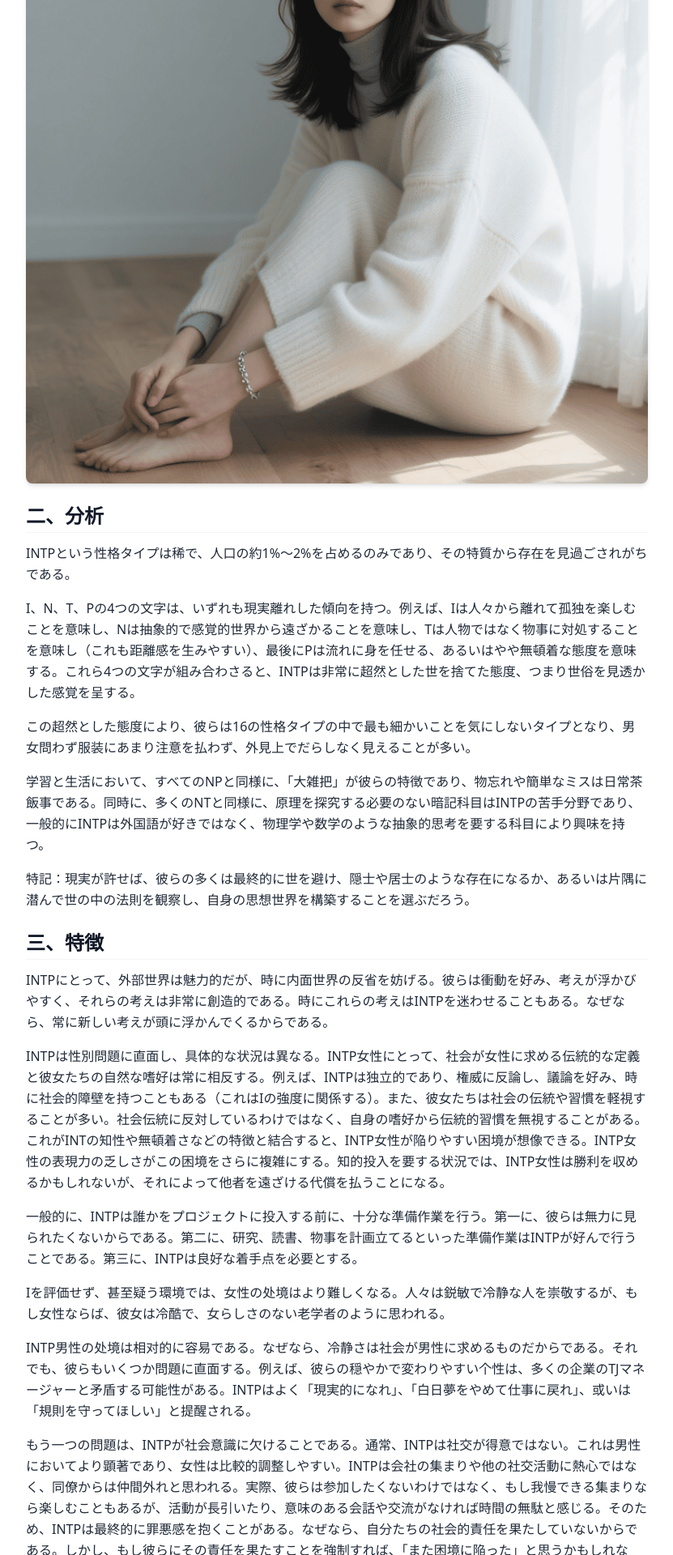
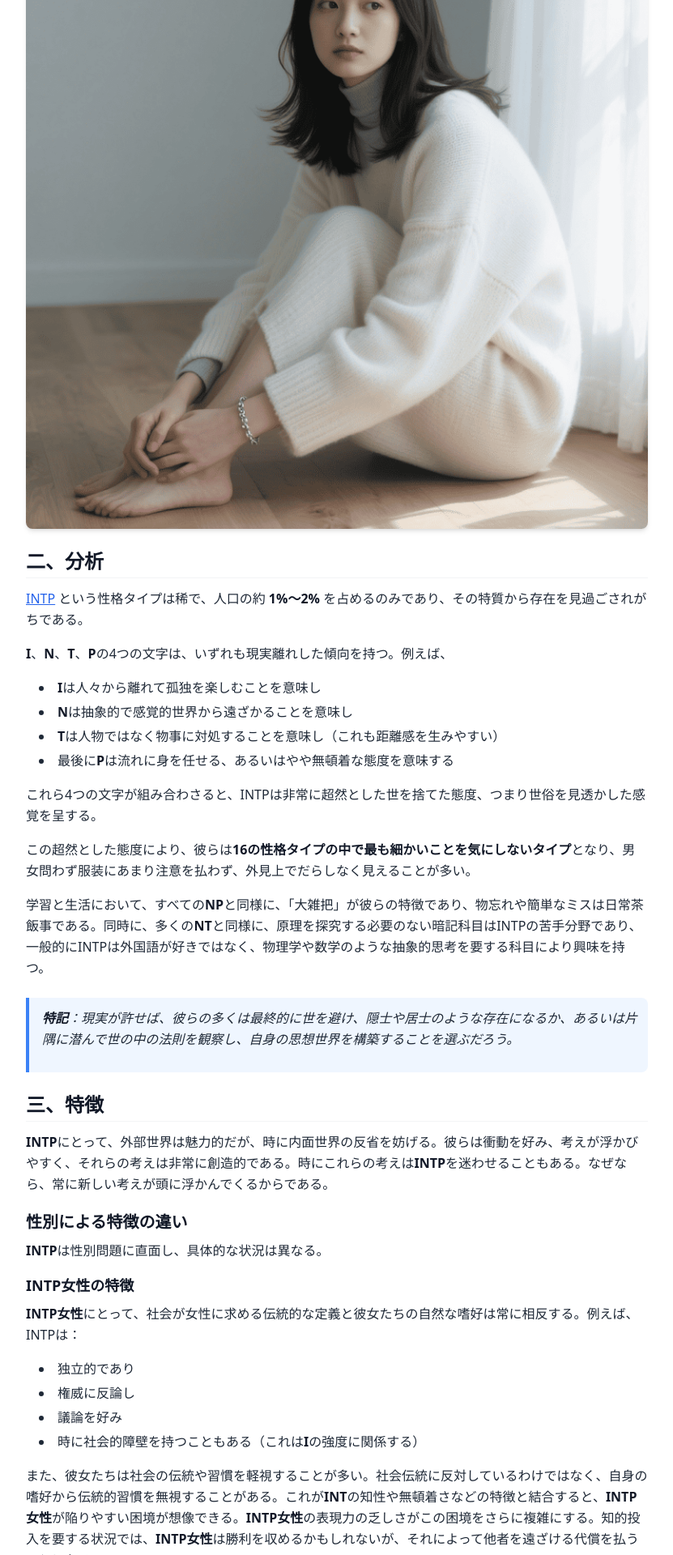
Before and after one commit to wangshaochun/mbti-statistics, a Next.js app: page /blog/1 in a window 1280 px wide. Shown: the part 880-2800 px from the top of the page at 81% size, without its empty margins (224-1055 px from the left). Built offline with nearby package versions, Linux system fonts and the light colour scheme.

Commit message:
add blogs

```diff
--- a/src/data/blogs.ts
+++ b/src/data/blogs.ts
@@ -18,91 +18,130 @@ export const blogPosts: BlogPost[] = [
     content: `
 ## 一、概要
 
-INTPは自由な創造者であり、思考が飛躍し、深遠な学者である。彼らは気散じやすいが、脳は一刻も休むことなく、無限の創造力を発揮する。抽象的概念への愛好と深い理解により、創造性と挑戦性を要するあらゆる仕事に進むことができる。淡々として穏やかな合理主義者であり、多くのんびりした性格である。
+[INTP](/type/intp) は自由な創造者であり、思考が飛躍し、深遠な学者である。彼らは気散じやすいが、脳は一刻も休むことなく、無限の創造力を発揮する。抽象的概念への愛好と深い理解により、創造性と挑戦性を要するあらゆる仕事に進むことができる。淡々として穏やかな合理主義者であり、多くのんびりした性格である。
 
-特記：表情は冷静だが、脳内は沸騰している。
+> **特記**：表情は冷静だが、脳内は沸騰している。
+
 ![INTP詳解01](/images/intp-01.png "INTP詳解01")
 ## 二、分析
 
-INTPという性格タイプは稀で、人口の約1%～2%を占めるのみであり、その特質から存在を見過ごされがちである。
+[INTP](/type/intp) という性格タイプは稀で、人口の約 **1%～2%** を占めるのみであり、その特質から存在を見過ごされがちである。
 
-I、N、T、Pの4つの文字は、いずれも現実離れした傾向を持つ。例えば、Iは人々から離れて孤独を楽しむことを意味し、Nは抽象的で感覚的世界から遠ざかることを意味し、Tは人物ではなく物事に対処することを意味し（これも距離感を生みやすい）、最後にPは流れに身を任せる、あるいはやや無頓着な態度を意味する。これら4つの文字が組み合わさると、INTPは非常に超然とした世を捨てた態度、つまり世俗を見透かした感覚を呈する。
+**I**、**N**、**T**、**P**の4つの文字は、いずれも現実離れした傾向を持つ。例えば、
+- **I**は人々から離れて孤独を楽しむことを意味し
+- **N**は抽象的で感覚的世界から遠ざかることを意味し
+- **T**は人物ではなく物事に対処することを意味し（これも距離感を生みやすい）
+- 最後に**P**は流れに身を任せる、あるいはやや無頓着な態度を意味する
 
-この超然とした態度により、彼らは16の性格タイプの中で最も細かいことを気にしないタイプとなり、男女問わず服装にあまり注意を払わず、外見上でだらしなく見えることが多い。
+これら4つの文字が組み合わさると、INTPは非常に超然とした世を捨てた態度、つまり世俗を見透かした感覚を呈する。
 
-学習と生活において、すべてのNPと同様に、「大雑把」が彼らの特徴であり、物忘れや簡単なミスは日常茶飯事である。同時に、多くのNTと同様に、原理を探究する必要のない暗記科目はINTPの苦手分野であり、一般的にINTPは外国語が好きではなく、物理学や数学のような抽象的思考を要する科目により興味を持つ。
+この超然とした態度により、彼らは**16の性格タイプの中で最も細かいことを気にしないタイプ**となり、男女問わず服装にあまり注意を払わず、外見上でだらしなく見えることが多い。
 
-特記：現実が許せば、彼らの多くは最終的に世を避け、隠士や居士のような存在になるか、あるいは片隅に潜んで世の中の法則を観察し、自身の思想世界を構築することを選ぶだろう。
+学習と生活において、すべての**NP**と同様に、「大雑把」が彼らの特徴であり、物忘れや簡単なミスは日常茶飯事である。同時に、多くの**NT**と同様に、原理を探究する必要のない暗記科目はINTPの苦手分野であり、一般的にINTPは外国語が好きではなく、物理学や数学のような抽象的思考を要する科目により興味を持つ。
+
+> **特記**：現実が許せば、彼らの多くは最終的に世を避け、隠士や居士のような存在になるか、あるいは片隅に潜んで世の中の法則を観察し、自身の思想世界を構築することを選ぶだろう。
 
 ## 三、特徴
 
-INTPにとって、外部世界は魅力的だが、時に内面世界の反省を妨げる。彼らは衝動を好み、考えが浮かびやすく、それらの考えは非常に創造的である。時にこれらの考えはINTPを迷わせることもある。なぜなら、常に新しい考えが頭に浮かんでくるからである。
+**INTP**にとって、外部世界は魅力的だが、時に内面世界の反省を妨げる。彼らは衝動を好み、考えが浮かびやすく、それらの考えは非常に創造的である。時にこれらの考えは**INTP**を迷わせることもある。なぜなら、常に新しい考えが頭に浮かんでくるからである。
 
-INTPは性別問題に直面し、具体的な状況は異なる。INTP女性にとって、社会が女性に求める伝統的な定義と彼女たちの自然な嗜好は常に相反する。例えば、INTPは独立的であり、権威に反論し、議論を好み、時に社会的障壁を持つこともある（これはIの強度に関係する）。また、彼女たちは社会の伝統や習慣を軽視することが多い。社会伝統に反対しているわけではなく、自身の嗜好から伝統的習慣を無視することがある。これがINTの知性や無頓着さなどの特徴と結合すると、INTP女性が陥りやすい困境が想像できる。INTP女性の表現力の乏しさがこの困境をさらに複雑にする。知的投入を要する状況では、INTP女性は勝利を収めるかもしれないが、それによって他者を遠ざける代償を払うことになる。
+### 性別による特徴の違い
 
-一般的に、INTPは誰かをプロジェクトに投入する前に、十分な準備作業を行う。第一に、彼らは無力に見られたくないからである。第二に、研究、読書、物事を計画立てるといった準備作業はINTPが好んで行うことである。第三に、INTPは良好な着手点を必要とする。
+**INTP**は性別問題に直面し、具体的な状況は異なる。
 
-Iを評価せず、甚至疑う環境では、女性の处境はより難しくなる。人々は鋭敏で冷静な人を崇敬するが、もし女性ならば、彼女は冷酷で、女らしさのない老学者のように思われる。
+#### INTP女性の特徴
+**INTP女性**にとって、社会が女性に求める伝統的な定義と彼女たちの自然な嗜好は常に相反する。例えば、INTPは：
+- 独立的であり
+- 権威に反論し
+- 議論を好み
+- 時に社会的障壁を持つこともある（これは**I**の強度に関係する）
 
-INTP男性の处境は相对的に容易である。なぜなら、冷静さは社会が男性に求めるものだからである。それでも、彼らもいくつか問題に直面する。例えば、彼らの穏やかで変わりやすい个性は、多くの企業のTJマネージャーと矛盾する可能性がある。INTPはよく「現実的になれ」、「白日夢をやめて仕事に戻れ」、或いは「規則を守ってほしい」と提醒される。
+また、彼女たちは社会の伝統や習慣を軽視することが多い。社会伝統に反対しているわけではなく、自身の嗜好から伝統的習慣を無視することがある。これが**INT**の知性や無頓着さなどの特徴と結合すると、**INTP女性**が陥りやすい困境が想像できる。**INTP女性**の表現力の乏しさがこの困境をさらに複雑にする。知的投入を要する状況では、**INTP女性**は勝利を収めるかもしれないが、それによって他者を遠ざける代償を払うことになる。
 
-もう一つの問題は、INTPが社会意識に欠けることである。通常、INTPは社交が得意ではない。これは男性においてより顕著であり、女性は比較的調整しやすい。INTPは会社の集まりや他の社交活動に熱心ではなく、同僚からは仲間外れと思われる。実際、彼らは参加したくないわけではなく、もし我慢できる集まりなら楽しむこともあるが、活動が長引いたり、意味のある会話や交流がなければ時間の無駄と感じる。そのため、INTPは最終的に罪悪感を抱くことがある。なぜなら、自分たちの社会的責任を果たしていないからである。しかし、もし彼らにその責任を果たすことを強制すれば、「また困境に陥った」と思うかもしれない。
+一般的に、**INTP**は誰かをプロジェクトに投入する前に、十分な準備作業を行う：
+1. 彼らは無力に見られたくないから
+2. 研究、読書、物事を計画立てるといった準備作業は**INTP**が好んで行うこと
+3. **INTP**は良好な着手点を必要とする
 
-仕事において、INTPは思考の源である。彼らは一人で働く時に最も効率的であり、創造的、精力旺盛、楽しさに満ちている。新しいプロジェクトやブレインストーミングを好むが、細かい詳細や執行期限が必要とされると挫折感を覚える。期限に直面すると、彼らは絶えず延期を要求する。INTPにとって、生命と仕事は知恵の挑戦であり、物事を行う前によく考える必要がある。彼らは明確かつ正確な言語表現を好み、曖昧な观点や矛盾する理論的陈述（例えば賛成かつ反対）に耐えられない。
+**I**を評価せず、甚至疑う環境では、女性の处境はより難しくなる。人々は鋭敏で冷静な人を崇敬するが、もし女性ならば、彼女は冷酷で、女らしさのない老学者のように思われる。
 
-INTPは、真に成熟した印は、一つの事を初めから終わりまで徹底的に考え抜くことであると考える。厳密な論理と一貫性はINTPが推崇する芸術である。古今の偉大な理論、例えば相対性理論や人格理論、進化論、さらには各種の規則や法則は、INTPにとって魅力的である。たとえあなたの想法が実際的でなく、甚至誤っていても、プロセスで良い論理思考が運用されていれば、INTPは聞く価値があると感じる。
+#### INTP男性の特徴
+**INTP男性**の处境は相对的に容易である。なぜなら、冷静さは社会が男性に求めるものだからである。それでも、彼らもいくつか問題に直面する。例えば、彼らの穏やかで変わりやすい个性は、多くの企業の**TJ**マネージャーと矛盾する可能性がある。**INTP**はよく以下のように言われる：
+- 「現実的になれ」
+- 「白日夢をやめて仕事に戻れ」
+- 「規則を守ってほしい」
 
-INTPの思考表現は非常に明確である。INTPは生まれつきの作家、編集者であり、言語で生活を描く。彼らは並外れた表現能力を持ち、心中の考えを明確に表明でき、他人もそれを実現するのを助ける。INTPの大脑は熔鉱炉のようであり、会話を吸收し再び完璧に表現できる。一般的に、彼らは他人の言葉をよく繰り返すことができる。もし誰かが「しばらくしてからまた話そう」といった言葉で彼らを追い払おうとすれば、INTPは必ずしばらくしてからまた話しに来る。
+### 社交面での特徴
 
-さらに、彼らは現在從事している活動に常に热情を投入する。時にIの特徴により、彼らは物事に対する心中の考えを完全に表現できないことがある。しかし、INTPは思路を再整理し、完璧な芸術的方式で表現できる。INTPにとってこれは自然なことだが、他のタイプの人にとってはこれは「内在的視角」である。
+もう一つの問題は、**INTP**が社会意識に欠けることである。通常、**INTP**は社交が得意ではない。これは男性においてより顕著であり、女性は比較的調整しやすい。**INTP**は会社の集まりや他の社交活動に熱心ではなく、同僚からは仲間外れと思われる。
 
-INTPの思想は深遠であり、複雑で神秘的な物事に引き付けられやすい。INTPにとって複雑性は先天的に証明を要しない価値のようである。彼らは本能的に、简单的で一目で看透できるものを無視し、転じて複雑で仔细に琢磨しなければ理解・参透できないものに注目する。これがなぜINTPが16類型の中で最も玄学に興味を持つタイプであるかの理由である。
+実際、彼らは参加したくないわけではなく、もし我慢できる集まりなら楽しむこともあるが、活動が長引いたり、意味のある会話や交流がなければ時間の無駄と感じる。そのため、**INTP**は最終的に罪悪感を抱くことがある。なぜなら、自分たちの社会的責任を果たしていないからである。しかし、もし彼らにその責任を果たすことを強制すれば、「また困境に陥った」と思うかもしれない。
 
-総括すると、INTPと一緒に仕事するのは比較的容易である。彼らは仕事の中に楽しみを見出し、独立思考を好み、自立性の強い仕事を好む。彼らは生活を学習と見なす。そのため、知力を開発できる活動は全て極めて価値があり、手を動かして分解・組立からプロジェクト建議書の起草まで、一つ一つの学習と成長の機會である。これはINTPを激励する主要な駆動力である。
+### 仕事における特徴
 
-INTPにはもう一つの面白い特徴がある。それは各種の知恵遊戲、特に複雑な思考を要する、高度な知恵挑戦のある遊戲に耽溺することである。これは男女のINTPに共通し、彼らは静かに頭を動かすことを好むが、辩论は好まない。ただし、INTPが辩论すると非常に上手である。なぜなら、彼らはよく鋭敏に相手の非論理的或いは不正確な表現を指摘するからである。もしあなたがINTPと親しい友人なら、あなたの知力は絶えず挑戦される。なぜなら、彼らは友人として互いに知力を高め合うべきだと思うからである。現代社会では、INTPはゲームを好む。特に知恵挑戦が比較的高度なゲーム、複雑な思考を借りて完成するゲームはINTPを引き付ける。男性INTPは言うまでもなく、女性INTPにもゲームを嘗試することをお勧めする。非常に面白い発見があるかもしれない。職業的に言えば、INTPは各種の抽象体系を建立する必要がある仕事、或いは新しい知識を探索する仕事に非常に適している。INTPにとって、仕事の中で比較的複雑な思考を行う必要があるかどうかは重要であり、そして彼らの仕事は知識を中心とするのが最善である。
+仕事において、**INTP**は思考の源である。彼らは一人で働く時に最も効率的であり、創造的、精力旺盛、楽しさに満ちている。新しいプロジェクトやブレインストーミングを好むが、細かい詳細や執行期限が必要とされると挫折感を覚える。期限に直面すると、彼らは絶えず延期を要求する。
 
-最後にINTPが持ち得る缺点について述べる。所謂缺点とは、反対の角度から一個人の長所を見ることである。INTPの超然とした態度は、彼らがよく離群索居の生活を送る原因となる。多くのINTPは特に「宅」甚至やや現実・社会から離脱しているように見える。また、INTPはISTPと少し似ている点がある。それは表現能力が自身の実力に遠く及ばない可能性があることである。INTPの知恵は時に非常に複雑で深遠であるため、彼らは自身の思维を他人に説明できないことに頻繁に気付く。これがなぜINTPには科学者が多いが、優秀な教師になろうとすると更大的な障害に遇うかの理由である。アインシュタインや陳景潤は良い例である——彼ら自身は本当にすごいが、授業はめちゃくちゃである。なぜなら、学科知識への興味が学生への興味を遥かに上回るため、彼らは理論の正確性を犠牲にして学生の理解力に迎合しようとすることは稀であり、結果として多くの抽象的な複雑な問題が彼らには明らかでも、学生はいつも彼らの言うことが理解できない。最後に、INTPは知識への興味が人への興味を上回る可能性があり、彼らは複雑な構造を持つものに引き付けられやすいため、純粋な感情上の需要に非常に鈍感であり、甚至やや迟钝と言える。単純な感情訴求はINTPの注意力を引き付けにくく、これは多くのF偏好の人から冷たい甚至無情と理解される可能性がある。
+**INTP**にとって、生命と仕事は知恵の挑戦であり、物事を行う前によく考える必要がある。彼らは明確かつ正確な言語表現を好み、曖昧な观点や矛盾する理論的陈述（例えば賛成かつ反対）に耐えられない。
 
-特記：私はもうあなたに腹が立っているのに、あなたはまだなぜかと聞いている。
+**INTP**は、真に成熟した印は、一つの事を初めから終わりまで徹底的に考え抜くことであると考える。厳密な論理と一貫性は**INTP**が推崇する芸術である。古今の偉大な理論、例えば：
+- 相対性理論
+- 人格理論
+- 進化論
+- さらには各種の規則や法則
+
+は、**INTP**にとって魅力的である。たとえあなたの想法が実際的でなく、甚至誤っていても、プロセスで良い論理思考が運用されていれば、**INTP**は聞く価値があると感じる。
+
+### 思考と表現
+
+**INTP**の思考表現は非常に明確である。**INTP**は生まれつきの作家、編集者であり、言語で生活を描く。彼らは並外れた表現能力を持ち、心中の考えを明確に表明でき、他人もそれを実現するのを助ける。**INTP**の大脑は熔鉱炉のようであり、会話を吸收し再び完璧に表現できる。一般的に、彼らは他人の言葉をよく繰り返すことができる。もし誰かが「しばらくしてからまた話そう」といった言葉で彼らを追い払おうとすれば、**INTP**は必ずしばらくしてからまた話しに来る。
+
+さらに、彼らは現在從事している活動に常に热情を投入する。時に**I**の特徴により、彼らは物事に対する心中の考えを完全に表現できないことがある。しかし、**INTP**は思路を再整理し、完璧な芸術的方式で表現できる。**INTP**にとってこれは自然なことだが、他のタイプの人にとってはこれは「内在的視角」である。
+
+**INTP**の思想は深遠であり、複雑で神秘的な物事に引き付けられやすい。**INTP**にとって複雑性は先天的に証明を要しない価値のようである。彼らは本能的に、简单的で一目で看透できるものを無視し、転じて複雑で仔细に琢磨しなければ理解・参透できないものに注目する。これがなぜ**INTP**が**16類型の中で最も玄学に興味を持つタイプ**であるかの理由である。
+
+総括すると、**INTP**と一緒に仕事するのは比較的容易である。彼らは仕事の中に楽しみを見出し、独立思考を好み、自立性の強い仕事を好む。彼らは生活を学習と見なす。そのため、知力を開発できる活動は全て極めて価値があり、手を動かして分解・組立からプロジェクト建議書の起草まで、一つ一つの学習と成長の機會である。これは**INTP**を激励する主要な駆動力である。
+
+### 趣味と知的好奇心
+
+**INTP**にはもう一つの面白い特徴がある。それは各種の知恵遊戲、特に複雑な思考を要する、高度な知恵挑戦のある遊戲に耽溺することである。これは男女の**INTP**に共通し、彼らは静かに頭を動かすことを好むが、辩论は好まない。ただし、**INTP**が辩论すると非常に上手である。なぜなら、彼らはよく鋭敏に相手の非論理的或いは不正確な表現を指摘するからである。もしあなたが**INTP**と親しい友人なら、あなたの知力は絶えず挑戦される。なぜなら、彼らは友人として互いに知力を高め合うべきだと思うからである。
+
+現代社会では、**INTP**はゲームを好む。特に知恵挑戦が比較的高度なゲーム、複雑な思考を借りて完成するゲームは**INTP**を引き付ける。男性**INTP**は言うまでもなく、女性**INTP**にもゲームを嘗試することをお勧めする。非常に面白い発見があるかもしれない。職業的に言えば、**INTP**は各種の抽象体系を建立する必要がある仕事、或いは新しい知識を探索する仕事に非常に適している。**INTP**にとって、仕事の中で比較的複雑な思考を行う必要があるかどうかは重要であり、そして彼らの仕事は知識を中心とするのが最善である。
+
+### 潜在的な欠点
+
+最後に**INTP**が持ち得る缺点について述べる。所謂缺点とは、反対の角度から一個人の長所を見ることである。
+- **超然とした態度**：彼らがよく離群索居の生活を送る原因となる。多くの**INTP**は特に「宅」甚至やや現実・社会から離脱しているように見える。
+- **表現能力の限界**：[INTP](/type/intp) は[ISTP](/type/istp) と少し似ている点がある。それは表現能力が自身の実力に遠く及ばない可能性があることである。**INTP**の知恵は時に非常に複雑で深遠であるため、彼らは自身の思维を他人に説明できないことに頻繁に気付く。これがなぜ**INTP**には科学者が多いが、優秀な教師になろうとすると更大的な障害に遇うかの理由である。アインシュタインや陳景潤は良い例である——彼ら自身は本当にすごいが、授業はめちゃくちゃである。なぜなら、学科知識への興味が学生への興味を遥かに上回るため、彼らは理論の正確性を犠牲にして学生の理解力に迎合しようとすることは稀であり、結果として多くの抽象的な複雑な問題が彼らには明らかでも、学生はいつも彼らの言うことが理解できない。
+- **感情への鈍感さ**：**INTP**は知識への興味が人への興味を上回る可能性があり、彼らは複雑な構造を持つものに引き付けられやすいため、純粋な感情上の需要に非常に鈍感であり、甚至やや迟钝と言える。単純な感情訴求は**INTP**の注意力を引き付けにくく、これは多くの**F**偏好の人から冷たい甚至無情と理解される可能性がある。
+
+> **特記**：私はもうあなたに腹が立っているのに、あなたはまだなぜかと聞いている。
 
 ## 四、偏好職業領域
 
-偏好の職業領域：コンピューター応用と開発、理論研究、学術領域、専門領域、創造的領域など。
+- **偏好の職業領域**：コンピューター応用と開発、理論研究、学術領域、専門領域、創造的領域など。
+- **偏好の典型職業**：建築家、コンピューターソフトウェア設計者、ネットワーク専門家、ウェブサイト設計者、システム分析者、情報サービス開発者、ファイナンシャルプランナー、ベンチャーキャピタリスト、調査員、財務分析、経済学者、大学教授、知的財産権律師、音楽家、神経科醫師、分析心理学専門家、企業金融律師など。
 
-偏好の典型職業：建築家、コンピューターソフトウェア設計者、ネットワーク専門家、ウェブサイト設計者、システム分析者、情報サービス開発者、ファイナンシャルプランナー、ベンチャーキャピタリスト、調査員、財務分析、経済学者、大学教授、知的財産権律師、音楽家、神経科醫師、分析心理学専門家、企業金融律師など。
-
-注：偏好≠適合
+> **注**：偏好≠適合
 
 ## 五、仕事における優劣势
 
 ### 1、INTPの仕事における优势可能には：
 
-非常に複雑で高度に抽象的概念を理解できる
-
-杰出的な創造的問題解決技能
-
-独立自主、探検精神、創造意識および困難克服の勇気
-
-大量的な情報を総合考慮し運用できる
-
-情報が必要な時の理性的好奇心、独特な洞察力
-
-压力が大きい状況でも論理的に物事を分析できる
+- 非常に複雑で高度に抽象的概念を理解できる
+- 杰出的な創造的問題解決技能
+- 独立自主、探検精神、創造意識および困難克服の勇気
+- 大量的な情報を総合考慮し運用できる
+- 情報が必要な時の理性的好奇心、独特な洞察力
+- 压力が大きい状況でも論理的に物事を分析できる
 
 ### 2、INTPの仕事における劣势可能には：
 
-物事を処理する時に条理がはっきりせず、混乱が発生しやすい
-
-自身の能力和社会經歷を不適切に運用する可能性がある
-
-思考が狭く思想が固執している人に忍耐力がない
-
-伝統的、公式化的な方式で事を運ぶことを好まない
-
-問題が一旦解決すると、興味がなくなる
-
-過度に理論的であり、現実性を軽視或いは無視する可能性がある
+- 物事を処理する時に条理がはっきりせず、混乱が発生しやすい
+- 自身の能力和社会經歷を不適切に運用する可能性がある
+- 思考が狭く思想が固執している人に忍耐力がない
+- 伝統的、公式化的な方式で事を運ぶことを好まない
+- 問題が一旦解決すると、興味がなくなる
+- 過度に理論的であり、現実性を軽視或いは無視する可能性がある
     `,
     author: 'MBTI専門研究者',
     publishDate: '2025-09-08',
```
